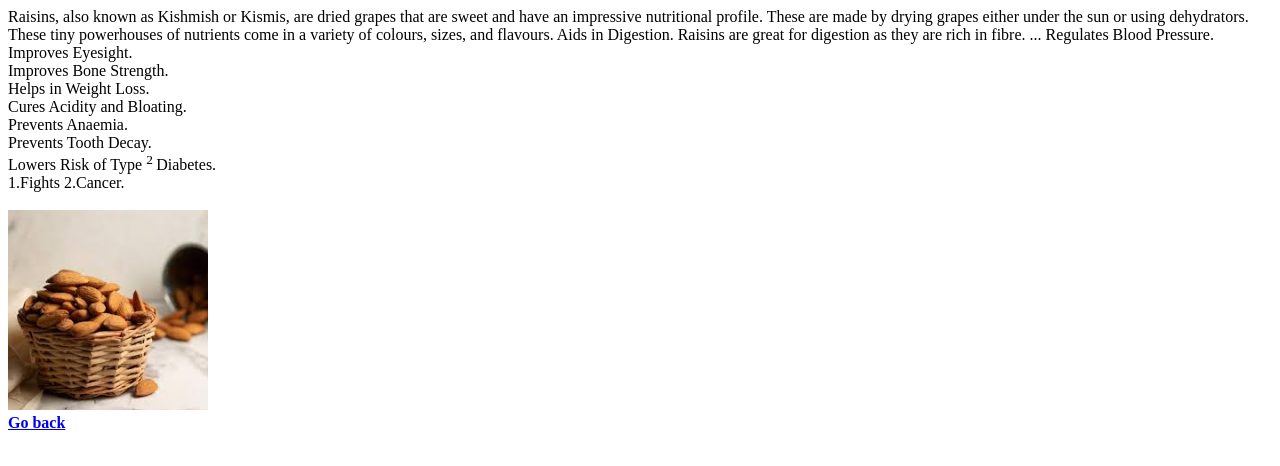
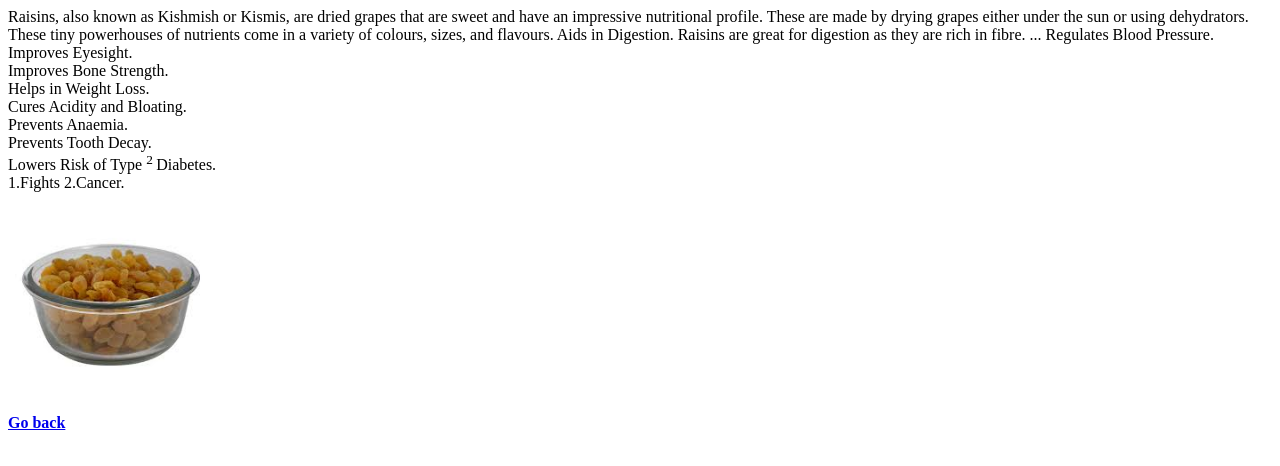
Before and after one commit to Kadam9552/Assignment--new13, a plain HTML site: page pages/kishmish.html in a window 1280 px wide. Drawn offline with Linux system fonts and the light colour scheme.

Commit message:
information added

```diff
--- a/pages/kishmish.html
+++ b/pages/kishmish.html
@@ -16,7 +16,7 @@
      Prevents Tooth Decay.<br>
      Lowers Risk of Type <sup>2 </sup>Diabetes.<br>
       1.Fights  2.Cancer.</b><br><br>
-      <img src="./../images/badam.jpg"height="200px"/><br/>
+      <img src="./../images/kishmish.jpg"height="200px"/><br/>
     <a href="./../index.html"><b>Go back</b></a>
 </body>
 </html>
```
Also changed, not shown: pages/khajur.html (+1 -1 lines).
